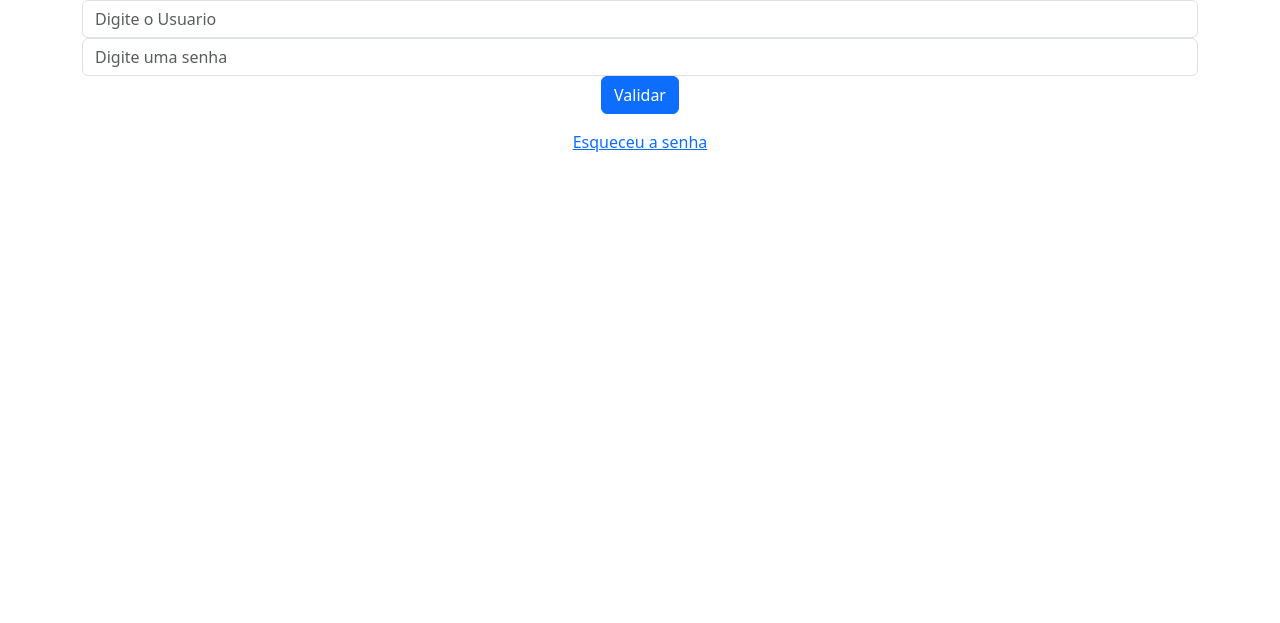
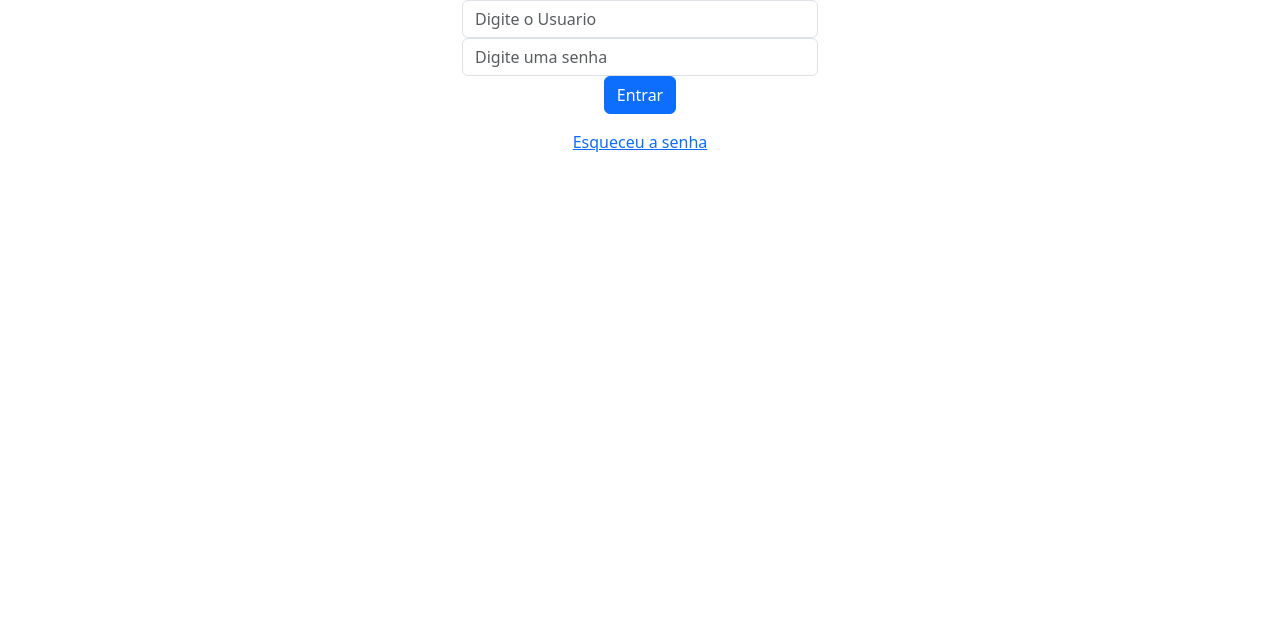
Before and after one commit to fastpaulo/ProjetoKebook, a plain HTML site: page index.html in a window 1280 px wide. Shown: the part 177-800 px from the top of the page. Drawn offline with nearby package versions, Linux system fonts and the light colour scheme.

Commit message:
Update index.html
update

```diff
--- a/index.html
+++ b/index.html
@@ -11,11 +11,28 @@
     <div class="container text-center">
         <img id="img" src="img/pinguim.png">
             <h2 id="title"> Digite seu Usuario e senha </h2>
-        <input type="text" class="form-control" aria-label="Username" aria-describedby="basic-addon1" id="name" placeholder="Digite o Usuario" >
-        <strong id="userErro" style="display: none;">digite o nome de usuario</strong>
-        <input id="password" placeholder="Digite uma senha" type="password" class="form-control" aria-label="Username" aria-describedby="basic-addon1">
-        <strong id="passErro" style="display: none;">digite uma senha</strong>
-        <p><button class="btn btn-primary" onclick="validateField()">Validar</button>
+           <div class="row">
+            <div class="col-sm-4"></div>
+            <div class="col-sm-4">
+                <input type="text" class="form-control " aria-label="Username" aria-describedby="basic-addon1" id="name"
+                    placeholder="Digite o Usuario">
+                <strong id="userErro" style="display: none;">digite o nome de usuario</strong>
+            </div>
+            <div class="col-sm-4"></div>
+
+        </div>
+
+        <div class="row">
+            <div class="col-sm-4"></div>
+            <div class="col-sm-4">
+                <input id="password" placeholder="Digite uma senha" type="password" class="form-control"
+                    aria-label="Username" aria-describedby="basic-addon1">
+                <strong id="passErro" style="display: none;">digite uma senha</strong>
+            </div>
+            <div class="col-sm-4"></div>
+
+        </div>
+        <p><button class="btn btn-primary" onclick="validateField()">Entrar</button>
         <p><strong id="success" style="display: none; color: green;"> Voce esta logado </strong>
         <a href="" data-bs-toggle="modal" data-bs-target="#exampleModal">Esqueceu a senha</a>
     </div>
```
